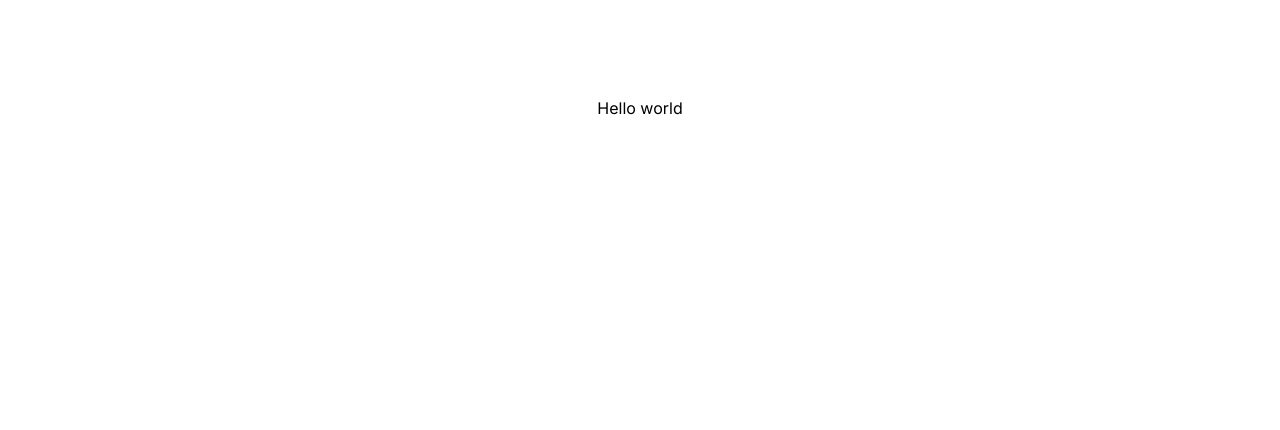
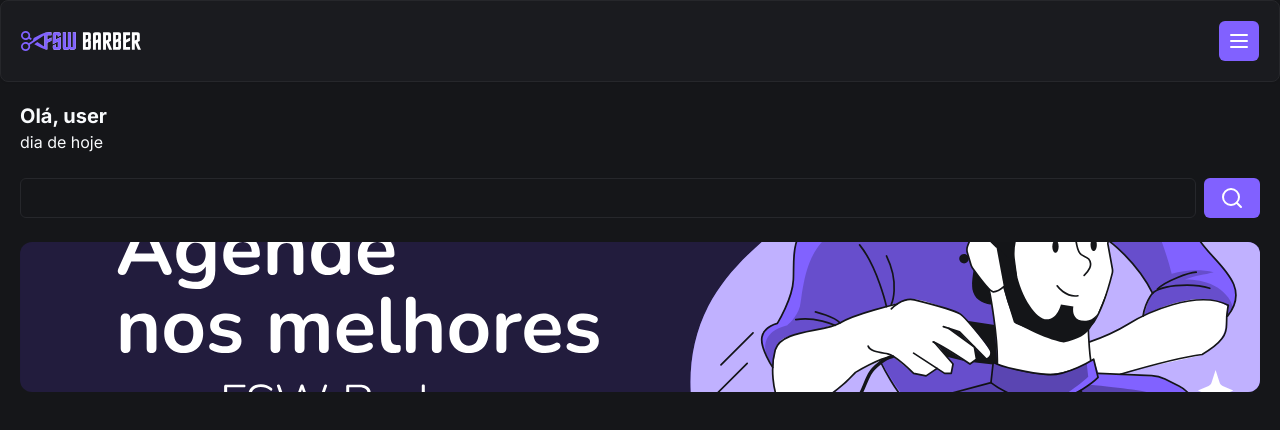
Before and after one commit to BernardoFOFG/flw-barber, a Next.js app: page / in a window 1280 px wide. Shown: the top 430 px of the page. Built offline with nearby package versions, Linux system fonts and the light colour scheme.

Commit message:
feat: add Header component and banner

```diff
--- /dev/null
+++ b/app/_components/header.tsx
@@ -0,0 +1,17 @@
+import Image from "next/image"
+import { Card, CardContent } from "./ui/card"
+import { Button } from "./ui/button"
+import { MenuIcon } from "lucide-react"
+
+export const Header = () => {
+  return (
+    <Card>
+      <CardContent className="flex flex-row items-center justify-between p-5">
+        <Image src="/logo.svg" alt="FSW Barber" height={18} width={120} />
+        <Button size="icon">
+          <MenuIcon />
+        </Button>
+      </CardContent>
+    </Card>
+  )
+}
--- /dev/null
+++ b/app/_components/ui/card.tsx
@@ -0,0 +1,79 @@
+import * as React from "react"
+
+import { cn } from "@/app/_lib/utils"
+
+const Card = React.forwardRef<
+  HTMLDivElement,
+  React.HTMLAttributes<HTMLDivElement>
+>(({ className, ...props }, ref) => (
+  <div
+    ref={ref}
+    className={cn(
+      "rounded-lg border bg-card text-card-foreground shadow-sm",
+      className,
+    )}
+    {...props}
+  />
+))
+Card.displayName = "Card"
+
+const CardHeader = React.forwardRef<
+  HTMLDivElement,
+  React.HTMLAttributes<HTMLDivElement>
+>(({ className, ...props }, ref) => (
+  <div
+    ref={ref}
+    className={cn("flex flex-col space-y-1.5 p-6", className)}
+    {...props}
+  />
+))
+CardHeader.displayName = "CardHeader"
+
+const CardTitle = React.forwardRef<
+  HTMLParagraphElement,
+  React.HTMLAttributes<HTMLHeadingElement>
+>(({ className, ...props }, ref) => (
+  <h3
+    ref={ref}
+    className={cn(
+      "text-2xl font-semibold leading-none tracking-tight",
+      className,
+    )}
+    {...props}
+  />
+))
+CardTitle.displayName = "CardTitle"
+
+const CardDescription = React.forwardRef<
+  HTMLParagraphElement,
+  React.HTMLAttributes<HTMLParagraphElement>
+>(({ className, ...props }, ref) => (
+  <p
+    ref={ref}
+    className={cn("text-sm text-muted-foreground", className)}
+    {...props}
+  />
+))
+CardDescription.displayName = "CardDescription"
+
+const CardContent = React.forwardRef<
+  HTMLDivElement,
+  React.HTMLAttributes<HTMLDivElement>
+>(({ className, ...props }, ref) => (
+  <div ref={ref} className={cn("p-6 pt-0", className)} {...props} />
+))
+CardContent.displayName = "CardContent"
+
+const CardFooter = React.forwardRef<
+  HTMLDivElement,
+  React.HTMLAttributes<HTMLDivElement>
+>(({ className, ...props }, ref) => (
+  <div
+    ref={ref}
+    className={cn("flex items-center p-6 pt-0", className)}
+    {...props}
+  />
+))
+CardFooter.displayName = "CardFooter"
+
+export { Card, CardHeader, CardFooter, CardTitle, CardDescription, CardContent }
--- /dev/null
+++ b/app/_components/ui/input.tsx
@@ -0,0 +1,25 @@
+import * as React from "react"
+
+import { cn } from "@/app/_lib/utils"
+
+export interface InputProps
+  extends React.InputHTMLAttributes<HTMLInputElement> {}
+
+const Input = React.forwardRef<HTMLInputElement, InputProps>(
+  ({ className, type, ...props }, ref) => {
+    return (
+      <input
+        type={type}
+        className={cn(
+          "flex h-10 w-full rounded-md border border-input bg-background px-3 py-2 text-sm ring-offset-background file:border-0 file:bg-transparent file:text-sm file:font-medium placeholder:text-muted-foreground focus-visible:outline-none focus-visible:ring-2 focus-visible:ring-ring focus-visible:ring-offset-2 disabled:cursor-not-allowed disabled:opacity-50",
+          className,
+        )}
+        ref={ref}
+        {...props}
+      />
+    )
+  },
+)
+Input.displayName = "Input"
+
+export { Input }
--- a/app/globals.css
+++ b/app/globals.css
@@ -40,7 +40,10 @@
   * {
     @apply border-border antialiased;
   }
+  html {
+    @apply h-full;
+  }
   body {
-    @apply bg-background text-foreground;
+    @apply h-full bg-background text-foreground;
   }
 }
--- a/app/layout.tsx
+++ b/app/layout.tsx
@@ -1,22 +1,22 @@
-import type { Metadata } from "next";
-import { Inter } from "next/font/google";
-import "./globals.css";
+import type { Metadata } from "next"
+import { Inter } from "next/font/google"
+import "./globals.css"
 
-const inter = Inter({ subsets: ["latin"] });
+const inter = Inter({ subsets: ["latin"] })
 
 export const metadata: Metadata = {
   title: "Create Next App",
   description: "Generated by create next app",
-};
+}
 
 export default function RootLayout({
   children,
 }: Readonly<{
-  children: React.ReactNode;
+  children: React.ReactNode
 }>) {
   return (
-    <html lang="en">
+    <html lang="en" className="dark">
       <body className={inter.className}>{children}</body>
     </html>
-  );
+  )
 }
--- a/app/page.tsx
+++ b/app/page.tsx
@@ -1,7 +1,33 @@
+import { SearchIcon } from "lucide-react"
+import { Header } from "./_components/header"
+import { Button } from "./_components/ui/button"
+import { Input } from "./_components/ui/input"
+import Image from "next/image"
+
 export default function Home() {
   return (
-    <main className="flex min-h-screen flex-col items-center justify-between p-24">
-      Hello world
-    </main>
+    <div>
+      <Header />
+      <div className="p-5">
+        <h2 className="text-xl font-bold">Olá, user</h2>
+        <p>dia de hoje</p>
+
+        <div className="mt-6 flex items-center gap-2">
+          <Input className="Faça sua busca..." />
+          <Button>
+            <SearchIcon />
+          </Button>
+        </div>
+
+        <div className="relative mt-6 h-[150px] w-full">
+          <Image
+            src="/banner-1.svg"
+            fill
+            className="rounded-xl object-cover"
+            alt="Agende nos mehlores com FSW Barber"
+          />
+        </div>
+      </div>
+    </div>
   )
 }
```
Also changed, not shown: public/banner-1.svg (added), public/logo.svg (added).
